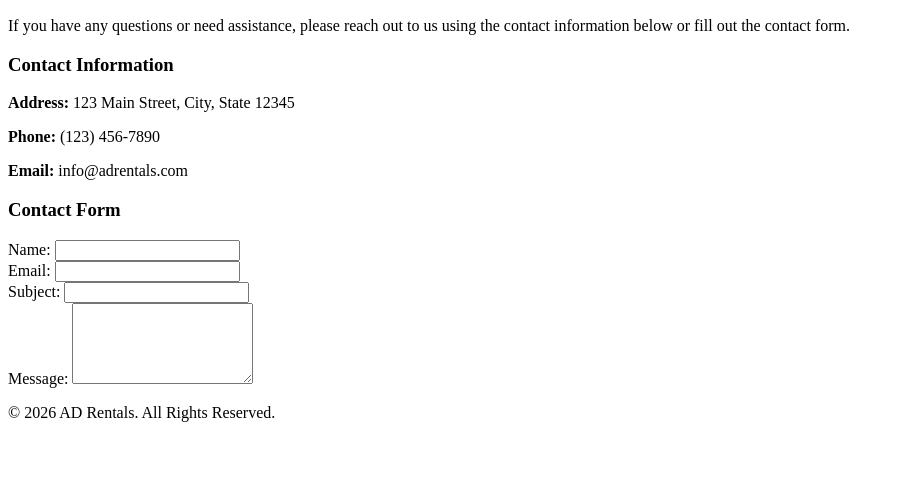
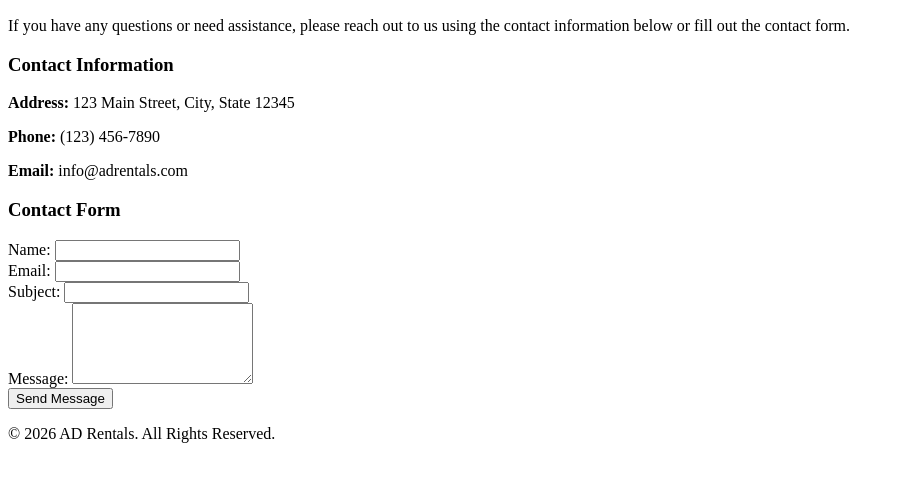
Before and after one commit to adefreitas246/html-website, a plain HTML site: page contact.html in a window 1280 px wide. Shown: the part 180-662 px from the top of the page, without its empty margins (0-904 px from the left). Drawn offline with Linux system fonts and the light colour scheme.

Commit message:
Add submit button to contact form

```diff
--- a/contact.html
+++ b/contact.html
@@ -33,6 +33,8 @@
         <input type="text" name="subject" required><br>
         <label for="message">Message:</label>
         <textarea name="message" rows="5" required></textarea>
+        <br>
+        <button type="submit">Send Message</button>
     </form>
 </body>
 <footer>
```
